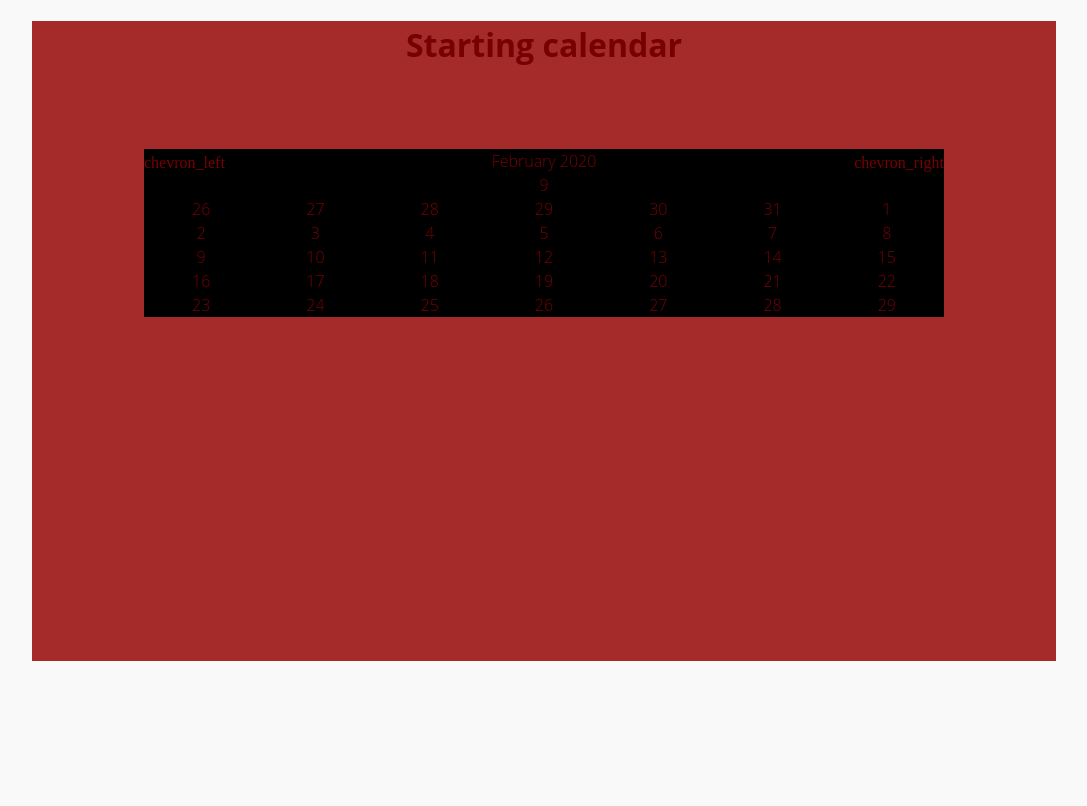
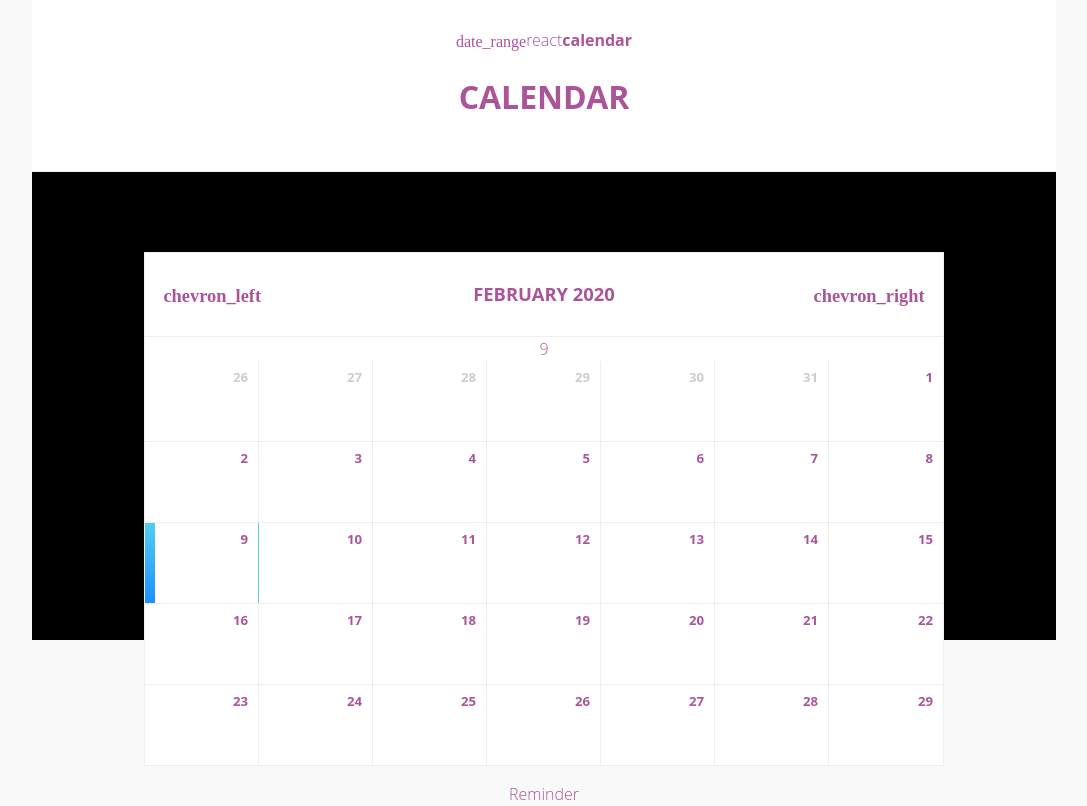
Before and after one commit to cuauhtlahuac/calendar, a React (Create React App) app in the folder calendar/: page / in a window 1280 px wide. Shown: the whole page, without its empty margins (96-1183 px from the left). Built offline with nearby package versions, Linux system fonts and the light colour scheme.

Commit message:
Reminder Component created

```diff
--- a/calendar/src/App.css
+++ b/calendar/src/App.css
@@ -1,9 +1,10 @@
 .App {
   text-align: center;
-  background: brown;
+  background: black;
   margin: 0 auto;
   height: 80vh;
   width: 80vw;
+
 }
 /* FONT IMPORTS */
 
@@ -33,7 +34,7 @@
 
 :root {
   --main-color: #1a8fff;
-  --text-color: #700;
+  --text-color: #a59;
   --text-color-light: #ccc;
   --border-color: #eee;
   --bg-color: #f9f9f9;
--- a/calendar/src/App.js
+++ b/calendar/src/App.js
@@ -1,13 +1,21 @@
 import React from 'react';
 import './App.css';
-import Calendar from './components/Calendar';
+import Calendar from './components/calendar/Calendar';
+import Reminder from './components/reminder/Reminder';
 
 function App() {
 	return (
 		<div className="App">
-			<h1>Starting calendar</h1>
+			<header>
+				<span className="icon">date_range</span>
+				<span>
+					react<b>calendar</b>
+				</span>
+				<h1>CALENDAR</h1>
+			</header>
 			<main>
 				<Calendar />
+				<Reminder />
 			</main>
 		</div>
 	);
--- a/calendar/src/components/Calendar.jsx
+++ /dev/null
@@ -1,120 +0,0 @@
-import React, { useState } from 'react'
-import {
-    format,
-    startOfWeek,
-    endOfWeek,
-    addDays,
-    startOfMonth,
-    endOfMonth,
-    isSameMonth,
-    isSameDay,
-    parse,
-    addMonths,
-    subMonths
-} from "date-fns"
-import PropTypes from 'prop-types'
-
-const Calendar = props => {
-    const [date, setDate] = useState(new Date)
-
-    function renderHeader() {
-        const dateFormat = "MMMM yyyy";
-        return (
-            <div className="header row flex-middle">
-                <div className="col col-start">
-                    <div className="icon" onClick={()=>prevMonth()}>
-                        chevron_left
-              </div>
-                </div>
-                <div className="col col-center">
-                    <span>
-                        {format(date, dateFormat)}
-                    </span>
-                </div>
-                <div className="col col-end" onClick={()=>nextMonth()}>
-                    <div className="icon">chevron_right</div>
-                </div>
-            </div>
-        );
-    }
-
-    function renderDays() {
-        const dateFormat = "dddd";
-        const days = [];
-        let startDate = startOfWeek(date);
-        for (let i = 0; i < 7; i++) {
-            days.push(
-                <div className="col col-center" key={i}>
-                    {format(addDays(startDate, i), dateFormat)}
-                </div>
-            );
-        }
-        return <div className="days row">{days}</div>;
-    }
-
-    function renderCells() {
-        const monthStart = startOfMonth(date);
-        const monthEnd = endOfMonth(monthStart);
-        const startDate = startOfWeek(monthStart);
-        const endDate = endOfWeek(monthEnd);
-        const dateFormat = "d";
-        const rows = [];
-        let days = [];
-        let day = startDate;
-        let formattedDate = "";
-        while (day <= endDate) {
-            for (let i = 0; i < 7; i++) {
-                formattedDate = format(day, dateFormat);
-                const cloneDay = day;
-                days.push(
-                    <div
-                        className={`col cell ${
-                            !isSameMonth(day, monthStart)
-                                ? "disabled"
-                                : isSameDay(day, date) ? "selected" : ""
-                            }`}
-                        key={day}
-                        onClick={() => onDateClick(cloneDay)}
-                    >
-                        <span className="number">{formattedDate}</span>
-                    </div>
-                );
-                day = addDays(day, 1);
-            }
-            rows.push(
-                <div className="row" key={day}>
-                    {days}
-                </div>
-            );
-            days = [];
-        }
-        return <div className="body">{rows}</div>;
-    }
-
-    const onDateClick = day => {
-        console.log({ day })
-    };
-
-    const nextMonth = () => {
-        //Set the next month
-        setDate(addMonths(date, 1))
-    };
-
-    const prevMonth = () => {
-        // Set in state prev month
-        setDate(subMonths(date, 1))
-    };
-    return (
-        <div style={{ backgroundColor: "black" }}>
-            <div>{renderHeader()}</div>
-            <div>{date.getDate()}</div>
-            <div>{renderCells()}</div>
-        </div>
-    )
-}
-
-Calendar.propTypes = {
-
-}
-
-export default Calendar
--- /dev/null
+++ b/calendar/src/components/calendar/Calendar.jsx
@@ -0,0 +1,115 @@
+import React, { useState } from 'react';
+import '../../App.css';
+import {
+	format,
+	startOfWeek,
+	endOfWeek,
+	addDays,
+	startOfMonth,
+	endOfMonth,
+	isSameMonth,
+	isSameDay,
+	parse,
+	addMonths,
+	subMonths
+} from 'date-fns';
+import PropTypes from 'prop-types';
+
+const Calendar = (props) => {
+	const [ date, setDate ] = useState(new Date());
+
+	function renderHeader() {
+		const dateFormat = 'MMMM yyyy';
+		return (
+			<div className="header row flex-middle">
+				<div className="col col-start">
+					<div className="icon" onClick={() => prevMonth()}>
+						chevron_left
+					</div>
+				</div>
+				<div className="col col-center">
+					<span>{format(date, dateFormat)}</span>
+				</div>
+				<div className="col col-end" onClick={() => nextMonth()}>
+					<div className="icon">chevron_right</div>
+				</div>
+			</div>
+		);
+    }
+
+	function renderDays() {
+		const dateFormat = 'dddd';
+		const days = [];
+		let startDate = startOfWeek(date);
+		for (let i = 0; i < 7; i++) {
+			days.push(
+				<div className="col col-center" key={i}>
+					{format(addDays(startDate, i), dateFormat)}
+				</div>
+			);
+		}
+		return <div className="days row">{days}</div>;
+	}
+
+	function renderCells() {
+		const monthStart = startOfMonth(date);
+		const monthEnd = endOfMonth(monthStart);
+		const startDate = startOfWeek(monthStart);
+		const endDate = endOfWeek(monthEnd);
+		const dateFormat = 'd';
+		const rows = [];
+		let days = [];
+		let day = startDate;
+		let formattedDate = '';
+		while (day <= endDate) {
+			for (let i = 0; i < 7; i++) {
+				formattedDate = format(day, dateFormat);
+				const cloneDay = day;
+				days.push(
+					<div
+						className={`col cell ${!isSameMonth(day, monthStart)
+							? 'disabled'
+							: isSameDay(day, date) ? 'selected' : ''}`}
+						key={day}
+						onClick={() => onDateClick(cloneDay)}
+					>
+						<span className="number">{formattedDate}</span>
+					</div>
+				);
+				day = addDays(day, 1);
+			}
+			rows.push(
+				<div className="row" key={day}>
+					{days}
+				</div>
+			);
+			days = [];
+		}
+		return <div className="body">{rows}</div>;
+	}
+
+	const onDateClick = (day) => {
+		console.log({ day });
+	};
+
+	const nextMonth = () => {
+		//Set the next month
+		setDate(addMonths(date, 1));
+	};
+
+	const prevMonth = () => {
+		// Set in state prev month
+		setDate(subMonths(date, 1));
+	};
+	return (
+		<div className="calendar">
+			<div>{renderHeader()}</div>
+			<div>{date.getDate()}</div>
+			<div>{renderCells()}</div>
+		</div>
+	);
+};
+
+Calendar.propTypes = {};
+
+export default Calendar;
--- /dev/null
+++ b/calendar/src/components/reminder/Reminder.js
@@ -0,0 +1,16 @@
+import React from 'react'
+import PropTypes from 'prop-types'
+
+const Reminder = props => {
+    return (
+        <div>
+            <p>Reminder</p>
+        </div>
+    )
+}
+
+Reminder.propTypes = {
+
+}
+
+export default Reminder
```
